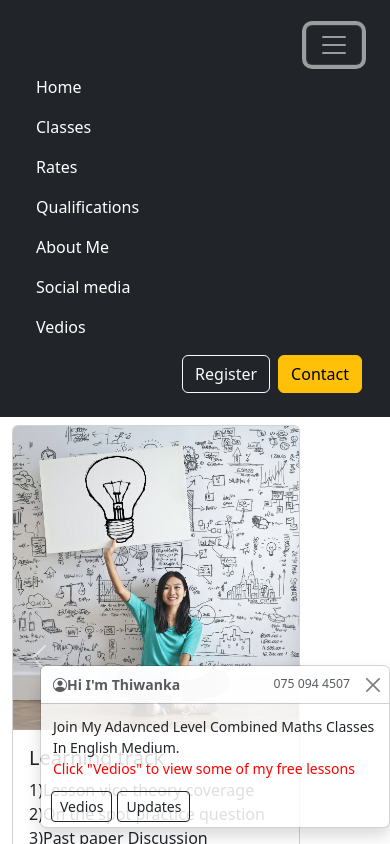
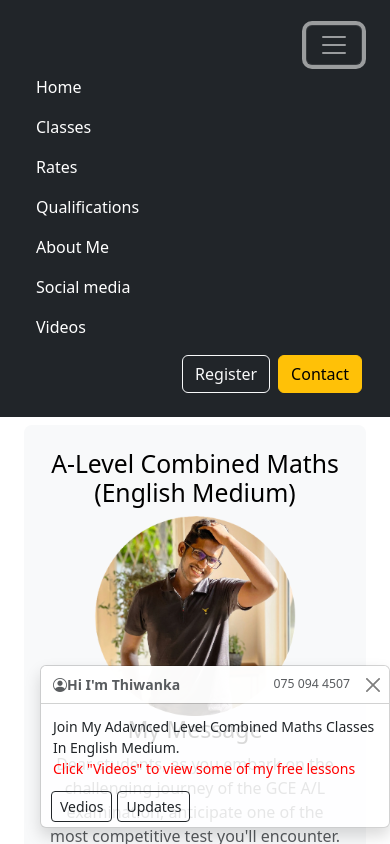
Before and after one commit to ThiwankaReiss/classfinal, an Angular app: page / in a window 390 px wide. Both pictures are taken after a click on the button 334 px from the left and 45 px from the top of the page. Shown: the top 844 px of the page. Built offline with nearby package versions, Linux system fonts and the light colour scheme.

Commit message:
Changed spelligs and responsive nature

```diff
--- a/src/app/app.component.css
+++ b/src/app/app.component.css
@@ -0,0 +1,5 @@
+@media only screen and (max-width: 992px) {
+    .app-component-class {
+      display: none;
+    }
+  }
--- a/src/app/app.component.html
+++ b/src/app/app.component.html
@@ -2,7 +2,7 @@
 <div class="container">
   <div class="row">
 
-    <div class="col-lg-3 col-sm-12" >
+    <div class="col-lg-3 col-sm-12 app-component-class " >
       <app-side-bar></app-side-bar>
     </div>
     <div class="col-lg-9 col-sm-12" >
--- a/src/app/common/nav-bar/nav-bar.component.html
+++ b/src/app/common/nav-bar/nav-bar.component.html
@@ -20,7 +20,7 @@
                     <li class="nav-item"><a routerLink="qualifications" class="nav-link px-2 text-white">Qualifications</a></li>
                     <li class="nav-item"><a routerLink="aboutMe" class="nav-link px-2 text-white">About Me</a></li>
                     <li class="nav-item"><a routerLink="socialMedia" class="nav-link px-2 text-white">Social media</a></li>
-                    <li class="nav-item"><a routerLink="LogVedios" class="nav-link px-2 text-white">Vedios</a></li>
+                    <li class="nav-item"><a routerLink="LogVedios" class="nav-link px-2 text-white">Videos</a></li>
                 </ul>
 
                 <div class="text-end">
--- a/src/app/pages/home/home.component.html
+++ b/src/app/pages/home/home.component.html
@@ -30,7 +30,7 @@
     <div class="toast-body">
       Join My Adavnced Level Combined Maths Classes In English Medium.
         <br>
-        <span style="color: red;">Click "Vedios"  to view some of my free lessons</span>
+        <span style="color: red;">Click "Videos"  to view some of my free lessons</span>
     </div>
     <div>
         <button routerLink="LogVedios"  style="margin-left: 10px; margin-bottom: 5px;" type="button" class="btn btn-outline-dark btn-sm">Vedios</button>
```
Also changed, not shown: 3 other files (tests, documents, lock files or other folders).
